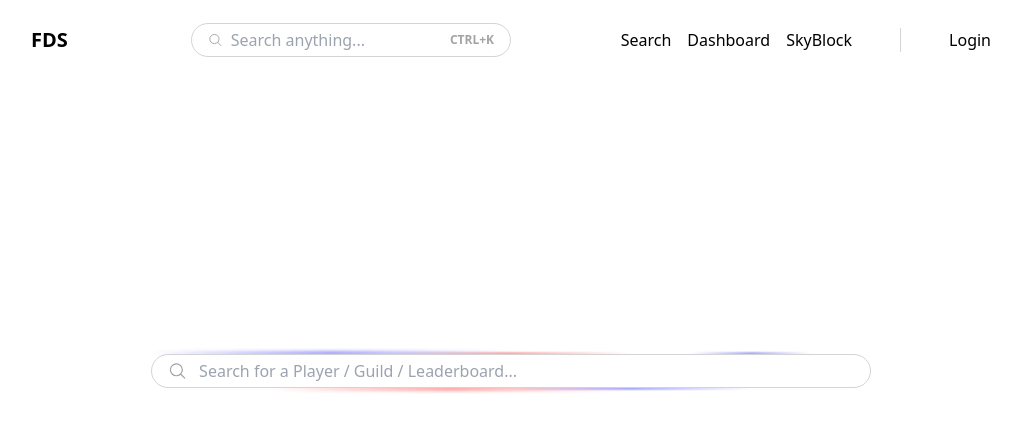
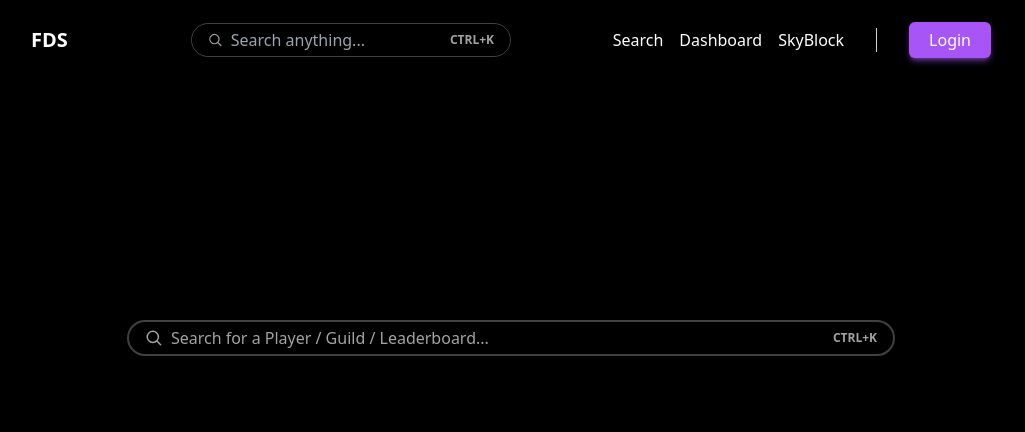
Before and after one commit to NoBypass/fds, a SvelteKit app in the folder client/: page / in a window 1280 px wide. Shown: the top 432 px of the page, without its empty margins (129-1154 px from the left). Built offline with nearby package versions, Linux system fonts and the light colour scheme.

Commit message:
dark mode + animations

```diff
--- a/client/src/lib/components/CommandPalette.svelte
+++ b/client/src/lib/components/CommandPalette.svelte
@@ -1,8 +1,8 @@
 <script lang="ts">
-    import ResponsiveContainer from "$lib/components/ResponsiveContainer.svelte"
-    import {createEventDispatcher, onMount} from "svelte"
-    import {browser} from "$app/environment"
-    import MagnifyIcon from "$lib/icons/MagnifyIcon.svelte";
+    import ResponsiveContainer from '$lib/components/ResponsiveContainer.svelte'
+    import { createEventDispatcher, onMount } from 'svelte'
+    import { browser } from '$app/environment'
+    import MagnifyIcon from '$lib/icons/MagnifyIcon.svelte'
 
     export let open = false
 
@@ -53,10 +53,10 @@
     <div class="absolute w-full h-full flex items-center justify-center">
         <ResponsiveContainer tw="w-full">
             <div bind:this={paletteRef} class="px-16">
-                <div class="border border-neutral-300 w-full h-auto p-3 rounded-xl shadow-md" style="">
+                <div class="border border-neutral-700 w-full h-auto p-3 rounded-xl shadow-md">
                     <div class="flex items-center bg-neutral-100 rounded-md pl-3">
                         <MagnifyIcon tw="h-5 w-5 text-neutral-400" />
-                        <input bind:this={inputRef} type="text" placeholder="Search player or guild..." class="w-full px-3 bg-neutral-100 py-1.5 focus:outline-none rounded-md">
+                        <input bind:this={inputRef} type="text" placeholder="Search player or guild..." class="w-full px-3 bg-black py-1.5 focus:outline-none rounded-md">
                     </div>
                     <div class="{slotAnimation} transition-all duration-200 ease-in-out mt-2">
                         <slot />
--- a/client/src/lib/components/Divider.svelte
+++ b/client/src/lib/components/Divider.svelte
@@ -1,5 +1,5 @@
 <script lang="ts">
-    export let vertical: boolean = true
+    export let vertical = true
     export let tw = ''
 
     $: length = vertical
--- a/client/src/lib/components/ResponsiveContainer.svelte
+++ b/client/src/lib/components/ResponsiveContainer.svelte
@@ -2,6 +2,6 @@
     export let tw
 </script>
 
-<div class="2xl:px-96 xl:px-40 md:px-24 sm:px-12 px-6 {tw}">
+<div class="2xl:px-104 xl:px-40 md:px-24 sm:px-12 px-6 {tw}">
     <slot />
 </div>
--- a/client/src/lib/icons/MagnifyIcon.svelte
+++ b/client/src/lib/icons/MagnifyIcon.svelte
@@ -2,6 +2,6 @@
     export let tw = ''
 </script>
 
-<svg xmlns="http://www.w3.org/2000/svg" fill="none" viewBox="0 0 24 24" stroke-width="1.5" stroke="currentColor" class="{tw}">
+<svg xmlns="http://www.w3.org/2000/svg" fill="none" viewBox="0 0 24 24" stroke-width="2" stroke="currentColor" class="{tw}">
     <path stroke-linecap="round" stroke-linejoin="round" d="M21 21l-5.197-5.197m0 0A7.5 7.5 0 105.196 5.196a7.5 7.5 0 0010.607 10.607z" />
 </svg>
--- a/client/src/routes/+layout.svelte
+++ b/client/src/routes/+layout.svelte
@@ -1,10 +1,11 @@
 <script>
     import './../app.css'
-    import MagnifyIcon from "$lib/icons/MagnifyIcon.svelte"
-    import CommandPalette from "$lib/components/CommandPalette.svelte"
-    import ResponsiveContainer from "$lib/components/ResponsiveContainer.svelte"
-    import Text from "$lib/components/Text.svelte";
-    import Divider from "$lib/components/Divider.svelte";
+    import MagnifyIcon from '$lib/icons/MagnifyIcon.svelte'
+    import CommandPalette from '$lib/components/CommandPalette.svelte'
+    import ResponsiveContainer from '$lib/components/ResponsiveContainer.svelte'
+    import Text from '$lib/components/Text.svelte'
+    import Divider from '$lib/components/Divider.svelte'
+    import Button from '$lib/components/Button.svelte'
 
     let inputRef
     let showCommandPalette = false
@@ -22,6 +23,12 @@
     }
 </script>
 
+<style>
+    :global(body) {
+        @apply bg-black text-white;
+    }
+</style>
+
 <CommandPalette on:close={closeCommandPalette} open={showCommandPalette}>test <br> test <br> test</CommandPalette>
 
 <ResponsiveContainer>
@@ -32,24 +39,24 @@
         </div>
 
         <div class="flex items-center col-span-2">
-            <div bind:this={inputRef} class="w-full border transition-all duration-200 border-neutral-300 py-1 px-4 rounded-full hover:border-neutral-400 flex gap-2 items-center">
+            <div bind:this={inputRef} class="w-full border transition-all duration-200 border-neutral-700 py-1 px-4 rounded-full hover:border-neutral-400 flex gap-2 items-center">
                 <MagnifyIcon tw="w-5 h-5 text-neutral-400" />
                 <input type="text"
                        placeholder="Search anything..."
-                       class="focus:outline-none w-full"
+                       class="focus:outline-none w-full bg-black"
                        on:focusin={toggleCommandPalette} />
                 <Text b type="h6" tw="text-neutral-400">CTRL+K</Text>
             </div>
         </div>
 
-        <div class="flex col-start-6 items-center gap-12 justify-self-end">
+        <div class="flex col-start-6 items-center gap-8 justify-self-end">
             <ul class="flex gap-4">
                 {#each links as link}
                     <li><a href="/{link.toLowerCase()}">{link}</a></li>
                 {/each}
             </ul>
             <Divider vertical tw="h-6" />
-            <button>Login</button>
+            <Button>Login</Button>
         </div>
     </nav>
 
--- a/client/src/routes/+page.svelte
+++ b/client/src/routes/+page.svelte
@@ -1,39 +1,20 @@
 <script>
-    import MagnifyIcon from "$lib/icons/MagnifyIcon.svelte"
+    import MagnifyIcon from '$lib/icons/MagnifyIcon.svelte'
+    import Input from '$lib/components/Input.svelte'
+    import Text from '$lib/components/Text.svelte'
 
-    let inputRef
+    let inputRef = null
 
-    $: inputRef?.focus()
+    $: if (inputRef && typeof inputRef.focus === 'function') {
+        inputRef.focus()
+    }
 </script>
 
 <main class="flex items-center justify-center">
-    <div class="w-full mt-[30vh] grid grid-rows-3 grid-cols-8 items-center">
-        <div class="flex z-50 bg-white items-center gap-3 border border-neutral-300 rounded-full px-4 py-1 col-span-6 col-start-2 row-start-2">
-            <MagnifyIcon tw="w-5 h-5 text-neutral-400" />
-            <input bind:this={inputRef} type="text" placeholder="Search for a Player / Guild / Leaderboard..." class="w-full focus:outline-none">
-        </div>
-
-        <div class="h-px blur-[2px] w-full col-start-2 row-start-1 place-self-end col-span-3"
-             style="background: rgba(255,255,255,0);
-             background: linear-gradient(90deg, rgba(255,255,255,0) 0%, rgba(0,0,255,1) 50%, rgba(255,255,255,0) 100%);"></div>
-        <div class="h-px blur-[2px] w-full col-start-2 row-start-1 place-self-end col-span-3"
-             style="background: rgba(255,255,255,0);
-             background: linear-gradient(90deg, rgba(255,255,255,0) 0%, rgba(0,0,255,1) 50%, rgba(255,255,255,0) 100%);"></div>
-        <div class="h-px blur-[1px] w-full col-start-4 row-start-1 place-self-end col-span-2"
-             style="background: rgba(255,255,255,0);
-             background: linear-gradient(90deg, rgba(255,255,255,0) 0%, rgb(255,0,0) 50%, rgba(255,255,255,0) 100%);"></div>
-        <div class="h-px blur-[1px] w-full col-start-6 row-start-1 place-self-end col-span-1 translate-x-1/2"
-             style="background: rgba(255,255,255,0);
-             background: linear-gradient(90deg, rgba(255,255,255,0) 0%, rgba(0,0,255,1) 50%, rgba(255,255,255,0) 100%);"></div>
-
-        <div class="h-px blur-[2px] w-full col-start-3 row-start-3 place-self-start col-span-3"
-             style="background: rgba(255,255,255,0);
-             background: linear-gradient(90deg, rgba(255,255,255,0) 0%, rgba(255,0,0,1) 50%, rgba(255,255,255,0) 100%);"></div>
-        <div class="h-px blur-[2px] w-full col-start-3 row-start-3 place-self-start col-span-3"
-             style="background: rgba(255,255,255,0);
-             background: linear-gradient(90deg, rgba(255,255,255,0) 0%, rgba(255,0,0,1) 50%, rgba(255,255,255,0) 100%);"></div>
-        <div class="h-px blur-[1px] w-full col-start-5 row-start-3 place-self-start col-span-2"
-             style="background: rgba(255,255,255,0);
-             background: linear-gradient(90deg, rgba(255,255,255,0) 0%, rgb(0,0,255) 50%, rgba(255,255,255,0) 100%);"></div>
+    <div class="w-full mt-[30vh] flex justify-center">
+        <Input bind:this={inputRef} placeholder="Search for a Player / Guild / Leaderboard..." rounded tw="w-4/5">
+            <MagnifyIcon slot="leftIcon" tw="w-5 h-5 text-neutral-400" />
+            <Text slot="rightIcon" b type="h6" tw="text-neutral-400">CTRL+K</Text>
+        </Input>
     </div>
 </main>
--- a/client/tailwind.config.js
+++ b/client/tailwind.config.js
@@ -2,7 +2,18 @@
 export default {
   content: ['./src/**/*.{html,js,svelte,ts}'],
   theme: {
-    extend: {},
+    extend: {
+      spacing: {
+        '104': '26rem',
+        '128': '32rem',
+      },
+      keyframes: {
+        'ripple': {
+          '0%': { width: '0', height: '0', opacity: '.6' },
+          '50%': { height: '200px', width: '200px', opacity: '0' },
+        },
+      },
+    },
   },
   plugins: [],
 }
```
